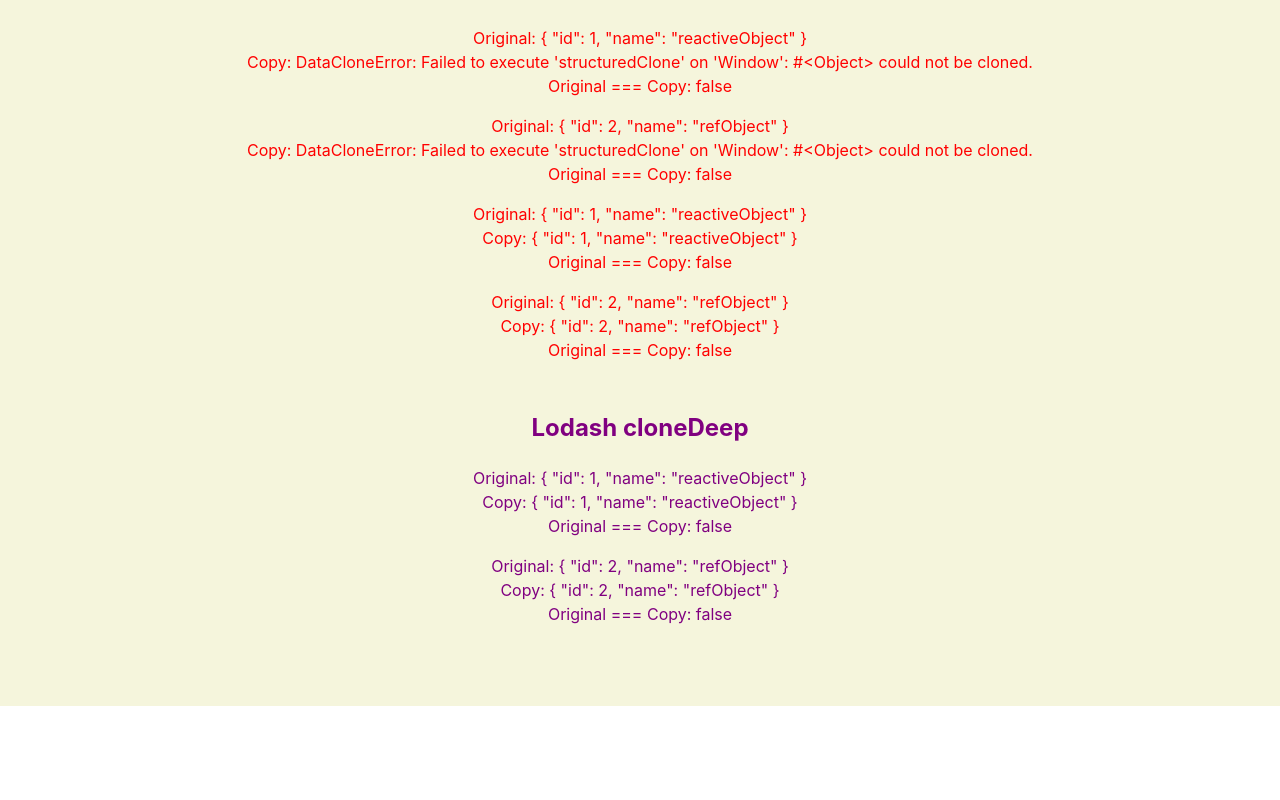
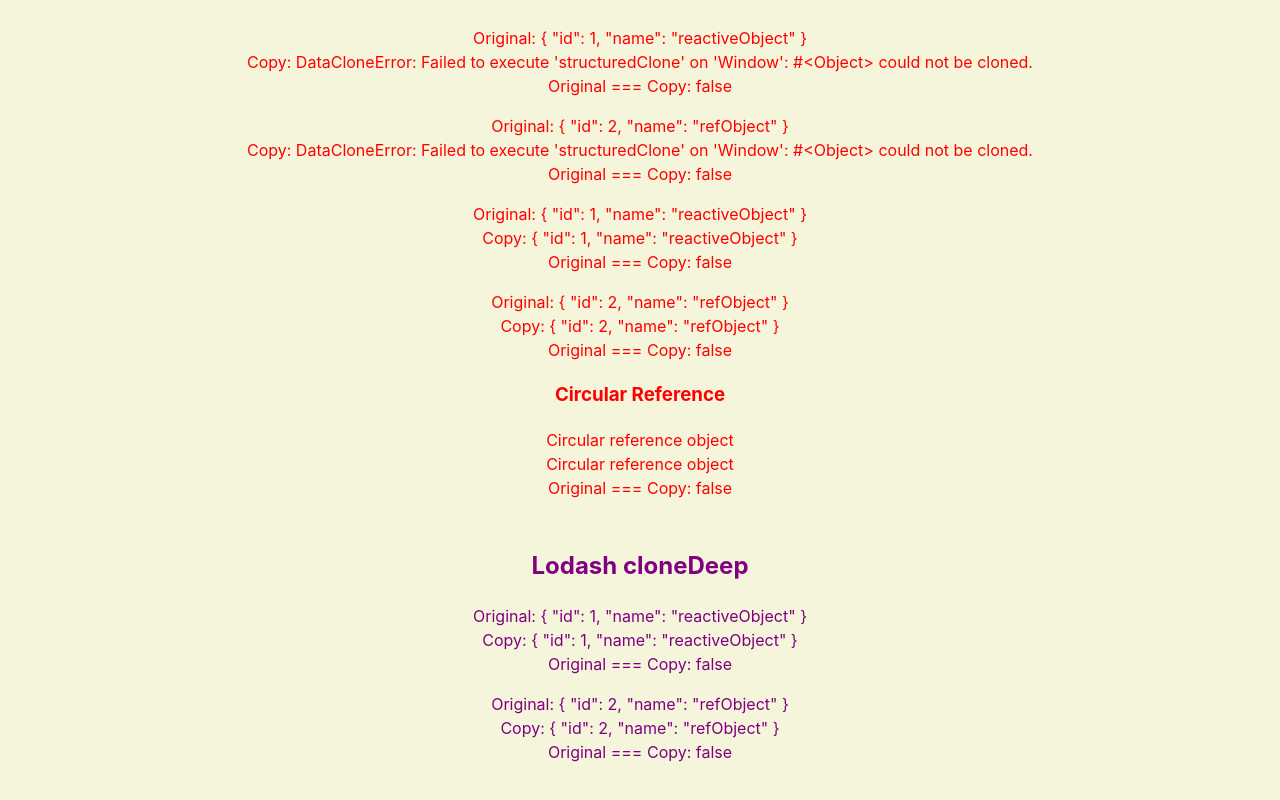
Before and after one commit to CCBaxter84/copying, a Vue app: page / in a window 1280 px wide. Shown: the part 588-1388 px from the top of the page. Before the commit the page ends 1294 px from the top, so only its background shows below. Built offline with nearby package versions, Linux system fonts and the light colour scheme.

Commit message:
Extended Circular Ref to StructuredClone

```diff
--- a/src/components/StructuredClone.vue
+++ b/src/components/StructuredClone.vue
@@ -9,6 +9,8 @@
           :copied-object="clonedRawReactiveObject"/>
     <card :original-object="refObject"
           :copied-object="clonedRawRefObject"/>
+    <circular-reference-card  :circular="circular"
+                              :circular-copy="circularCopy"/>
   </section>
 </template>
 
@@ -16,8 +18,9 @@
 import { computed, toRaw } from 'vue'
 import { useState } from '../composables/useState'
 import Card from './Card.vue'
+import CircularReferenceCard from './CircularReferenceCard.vue'
 
-const { reactiveObject, refObject } = useState()
+const { reactiveObject, refObject, circular } = useState()
 
 const clonedReactiveObject = computed(() => {
   try {
@@ -49,4 +52,12 @@ const clonedRawRefObject = computed(() => {
     return e
   }
 })
+
+const circularCopy = computed(() => {
+  try {
+    return structuredClone(toRaw(circular))
+  } catch(e) {
+    return { value: e }
+  }
+})
 </script>
```
